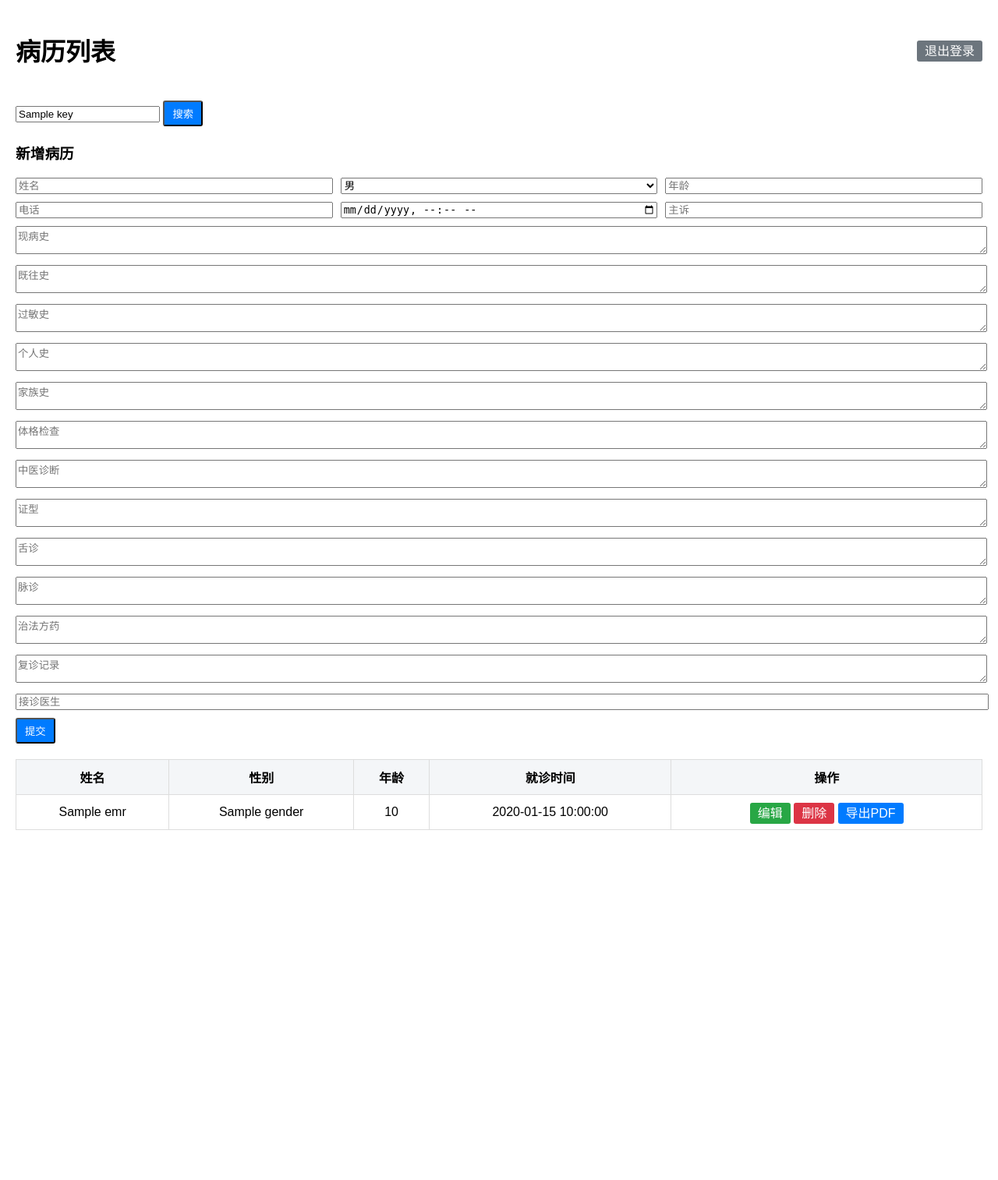
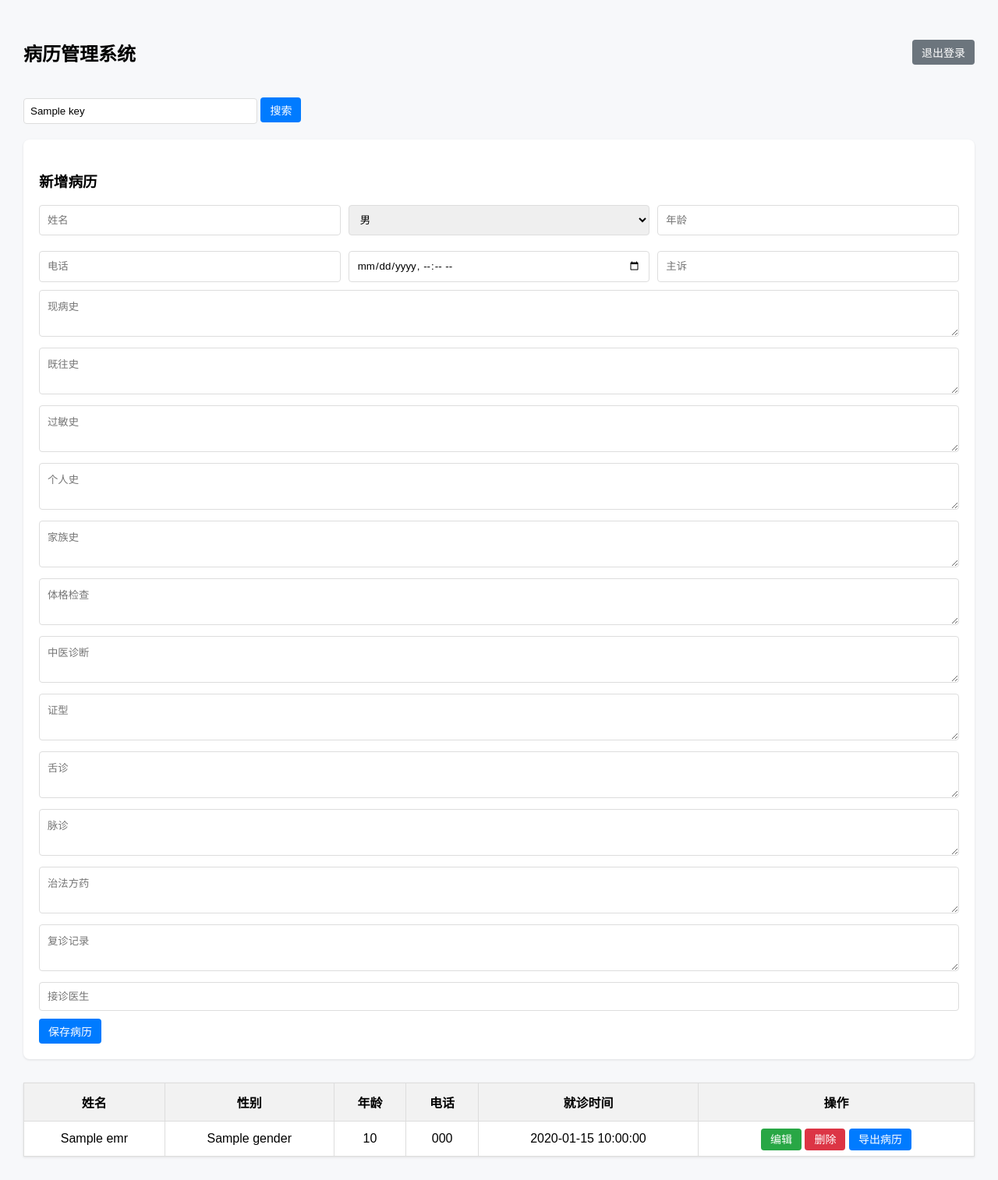
Before and after one commit to Y51888888/emr-flask, a Flask app: template templates/index.html in a window 1280 px wide. Shown: the whole page at 78% size. Before the commit the page ends 1065 px from the top, so only its background shows below. Run offline with Flask 3, Linux system fonts and the light colour scheme; the template is opened without the code that fills it: most values are stand-ins (such as "Sample title", 1, 10 or a date in 2020).

Commit message:
Update index.html

```diff
--- a/templates/index.html
+++ b/templates/index.html
@@ -2,66 +2,140 @@
 <html lang="zh-CN">
 <head>
     <meta charset="UTF-8">
-    <title>病历列表</title>
+    <title>病历管理系统</title>
     <style>
-        body { font-family: "Microsoft Yahei", sans-serif; margin: 20px; }
-        .header { display: flex; justify-content: space-between; align-items: center; margin-bottom: 20px; }
-        table { width: 100%; border-collapse: collapse; margin-top: 20px; }
-        th, td { border: 1px solid #ddd; padding: 10px; text-align: center; }
-        th { background: #f4f6f8; }
-        .btn { padding: 5px 10px; background: #007bff; color: white; text-decoration: none; border-radius: 3px; }
-        .btn.del { background: #dc3545; }
-        .btn.edit { background: #28a745; }
+        * {
+            box-sizing: border-box;
+            font-family: "Microsoft YaHei", sans-serif;
+        }
+        body {
+            margin: 30px;
+            background: #f7f8fa;
+        }
+        .top {
+            display: flex;
+            justify-content: space-between;
+            align-items: center;
+            margin-bottom: 20px;
+        }
+        .btn {
+            padding: 6px 12px;
+            background: #007bff;
+            color: white;
+            border: none;
+            border-radius: 4px;
+            text-decoration: none;
+            font-size: 14px;
+            cursor: pointer;
+        }
+        .btn-green {
+            background: #28a745;
+        }
+        .btn-red {
+            background: #dc3545;
+        }
+        .btn-gray {
+            background: #6c757d;
+        }
+        table {
+            width: 100%;
+            border-collapse: collapse;
+            background: white;
+            box-shadow: 0 1px 3px rgba(0,0,0,0.1);
+        }
+        th, td {
+            padding: 12px;
+            text-align: center;
+            border: 1px solid #ddd;
+        }
+        th {
+            background: #f2f2f2;
+        }
+        .search {
+            margin-bottom: 20px;
+        }
+        .search input {
+            padding: 8px;
+            width: 300px;
+            border: 1px solid #ddd;
+            border-radius: 4px;
+        }
+        .form-box {
+            background: white;
+            padding: 20px;
+            margin-bottom: 30px;
+            border-radius: 8px;
+            box-shadow: 0 1px 3px rgba(0,0,0,0.1);
+        }
+        .form-box input, .form-box textarea, .form-box select {
+            width: 100%;
+            padding: 10px;
+            margin-bottom: 10px;
+            border: 1px solid #ddd;
+            border-radius: 4px;
+        }
+        .form-box textarea {
+            min-height: 60px;
+        }
+        .grid {
+            display: grid;
+            grid-template-columns: repeat(3, 1fr);
+            gap: 10px;
+        }
     </style>
 </head>
 <body>
-    <div class="header">
-        <h1>病历列表</h1>
-        <div>
-            <a href="/logout" class="btn" style="background:#6c757d;">退出登录</a>
-        </div>
+
+<div class="top">
+    <h2>病历管理系统</h2>
+    <a href="/logout" class="btn btn-gray">退出登录</a>
 </div>
 
-    <form method="GET" style="margin-bottom: 20px;">
-        <input type="text" name="key" placeholder="按姓名/电话搜索" value="{{ key }}">
-        <button type="submit" class="btn">搜索</button>
+<div class="search">
+    <form method="get">
+        <input type="text" name="key" placeholder="搜索姓名/电话" value="{{ key }}">
+        <button class="btn" type="submit">搜索</button>
     </form>
+</div>
 
+<div class="form-box">
     <h3>新增病历</h3>
-    <form method="POST">
+    <form method="post">
         <input type="hidden" name="action" value="add">
-        <div style="display: grid; grid-template-columns: repeat(3, 1fr); gap: 10px; margin-bottom: 10px;">
-            <input type="text" name="name" placeholder="姓名" required>
+        <div class="grid">
+            <input name="name" placeholder="姓名" required>
             <select name="gender" required>
                 <option value="男">男</option>
                 <option value="女">女</option>
             </select>
-            <input type="number" name="age" placeholder="年龄" required>
-            <input type="text" name="phone" placeholder="电话" required>
-            <input type="datetime-local" name="visit_time" required>
-            <input type="text" name="chief_complaint" placeholder="主诉" required>
+            <input name="age" type="number" placeholder="年龄" required>
+            <input name="phone" placeholder="电话" required>
+            <input name="visit_time" type="datetime-local" required>
+            <input name="chief_complaint" placeholder="主诉" required>
         </div>
-        <textarea name="present_history" placeholder="现病史" rows="2" style="width:100%; margin-bottom:10px;"></textarea>
-        <textarea name="past_history" placeholder="既往史" rows="2" style="width:100%; margin-bottom:10px;"></textarea>
-        <textarea name="allergy_history" placeholder="过敏史" rows="2" style="width:100%; margin-bottom:10px;"></textarea>
-        <textarea name="personal_history" placeholder="个人史" rows="2" style="width:100%; margin-bottom:10px;"></textarea>
-        <textarea name="family_history" placeholder="家族史" rows="2" style="width:100%; margin-bottom:10px;"></textarea>
-        <textarea name="physical_exam" placeholder="体格检查" rows="2" style="width:100%; margin-bottom:10px;"></textarea>
-        <textarea name="tcm_diag" placeholder="中医诊断" rows="2" style="width:100%; margin-bottom:10px;"></textarea>
-        <textarea name="syndrome_type" placeholder="证型" rows="2" style="width:100%; margin-bottom:10px;"></textarea>
-        <textarea name="tongue_diag" placeholder="舌诊" rows="2" style="width:100%; margin-bottom:10px;"></textarea>
-        <textarea name="pulse_diag" placeholder="脉诊" rows="2" style="width:100%; margin-bottom:10px;"></textarea>
-        <textarea name="therapy_prescription" placeholder="治法方药" rows="2" style="width:100%; margin-bottom:10px;"></textarea>
-        <textarea name="follow_up" placeholder="复诊记录" rows="2" style="width:100%; margin-bottom:10px;"></textarea>
-        <input type="text" name="doctor_name" placeholder="接诊医生" required style="width:100%; margin-bottom:10px;">
-        <button type="submit" class="btn">提交</button>
+        <textarea name="present_history" placeholder="现病史"></textarea>
+        <textarea name="past_history" placeholder="既往史"></textarea>
+        <textarea name="allergy_history" placeholder="过敏史"></textarea>
+        <textarea name="personal_history" placeholder="个人史"></textarea>
+        <textarea name="family_history" placeholder="家族史"></textarea>
+        <textarea name="physical_exam" placeholder="体格检查"></textarea>
+        <textarea name="tcm_diag" placeholder="中医诊断"></textarea>
+        <textarea name="syndrome_type" placeholder="证型"></textarea>
+        <textarea name="tongue_diag" placeholder="舌诊"></textarea>
+        <textarea name="pulse_diag" placeholder="脉诊"></textarea>
+        <textarea name="therapy_prescription" placeholder="治法方药"></textarea>
+        <textarea name="follow_up" placeholder="复诊记录"></textarea>
+        <input name="doctor_name" placeholder="接诊医生" required>
+        <button class="btn" type="submit">保存病历</button>
     </form>
+</div>
 
 <table>
     <tr>
         <th>姓名</th>
         <th>性别</th>
         <th>年龄</th>
+        <th>电话</th>
         <th>就诊时间</th>
         <th>操作</th>
     </tr>
@@ -70,14 +144,16 @@
         <td>{{ emr.name }}</td>
         <td>{{ emr.gender }}</td>
         <td>{{ emr.age }}</td>
+        <td>{{ emr.phone }}</td>
         <td>{{ emr.visit_time }}</td>
         <td>
-                <a href="/edit/{{ emr.id }}" class="btn edit">编辑</a>
-                <a href="/del/{{ emr.id }}" class="btn del" onclick="return confirm('确定删除吗？')">删除</a>
-                <a href="/pdf/{{ emr.id }}" class="btn">导出PDF</a>
+            <a href="/edit/{{ emr.id }}" class="btn btn-green">编辑</a>
+            <a href="/del/{{ emr.id }}" class="btn btn-red" onclick="return confirm('确定删除？')">删除</a>
+            <a href="/export/{{ emr.id }}" class="btn">导出病历</a>
         </td>
     </tr>
     {% endfor %}
 </table>
+
 </body>
 </html>
```
Lines whose indentation alone changed are shown as unchanged.
